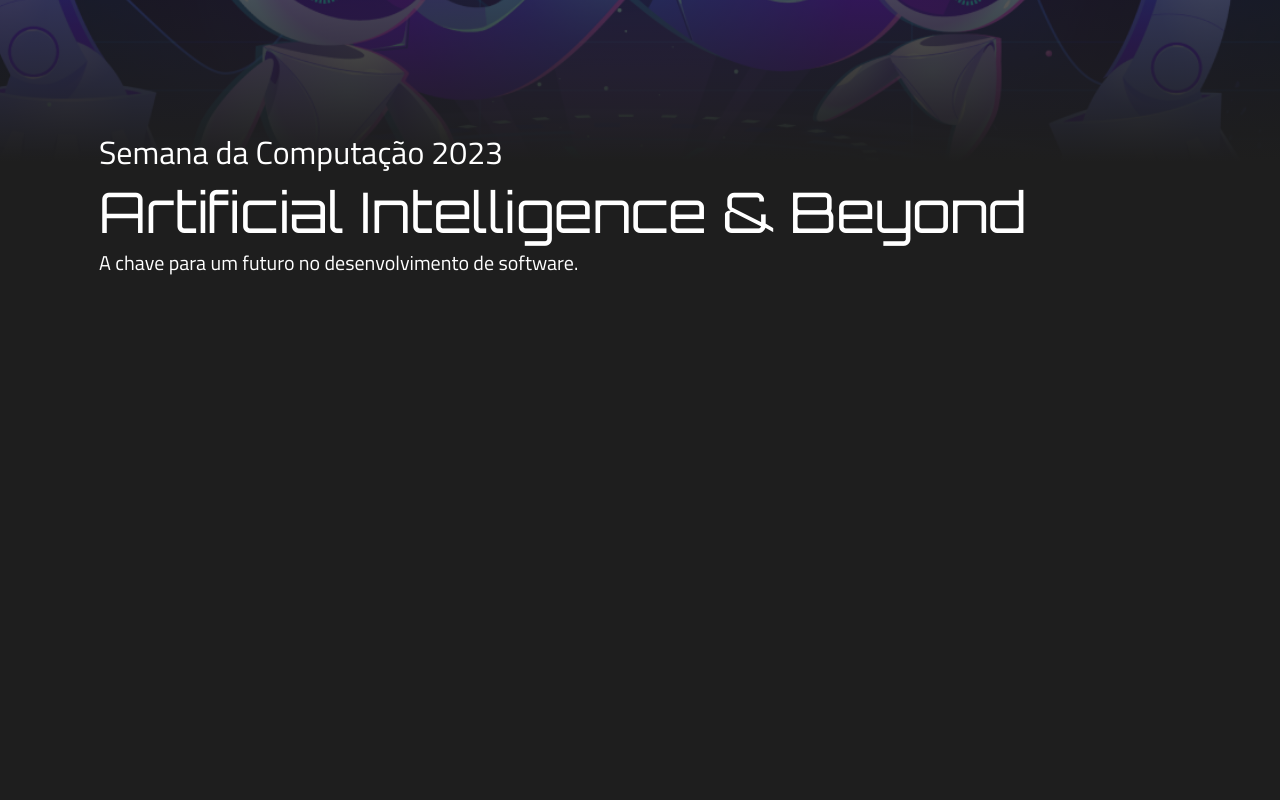
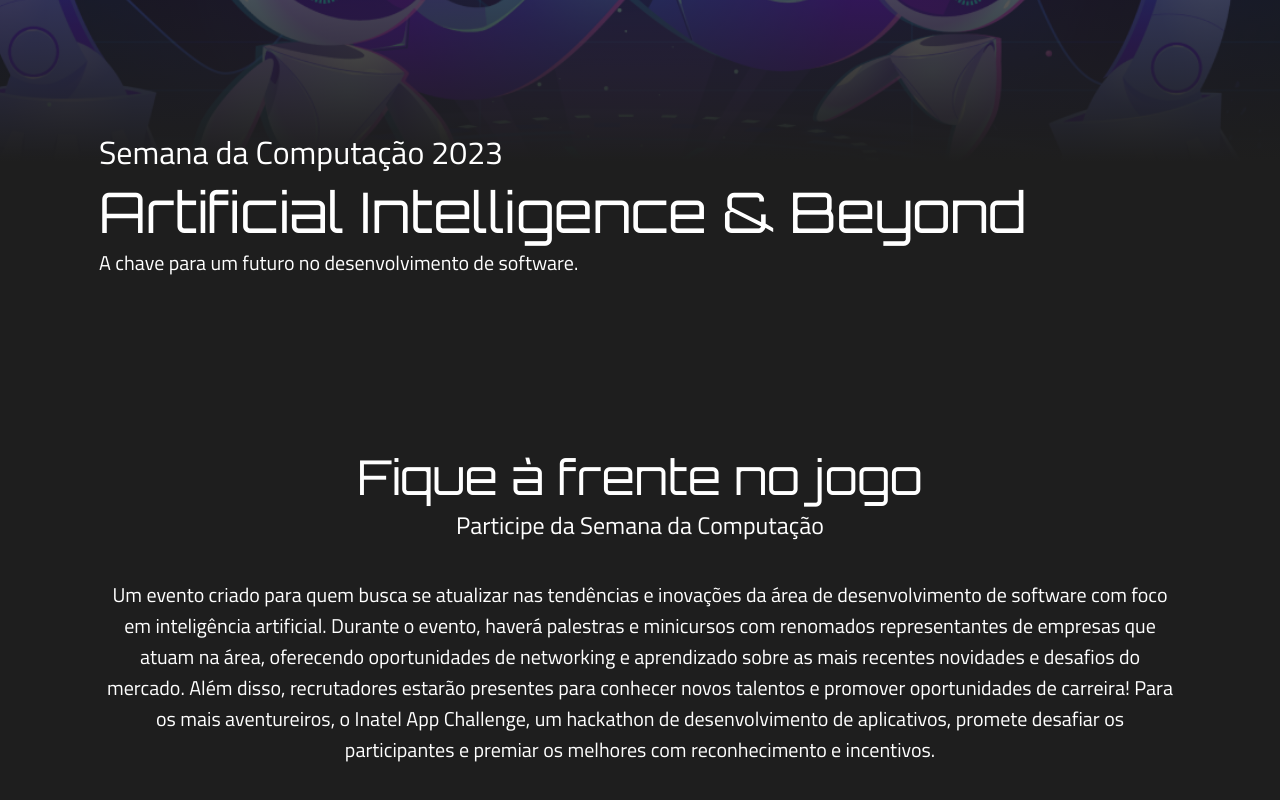
Before and after one commit to LeoGalisse/case-processo-seletivo, a React (Vite) app: page / in a window 1280 px wide. Shown: the part 482-1282 px from the top of the page. Before the commit the page ends 832 px from the top, so only its background shows below. Built offline with nearby package versions, Linux system fonts and the light colour scheme.

Commit message:
feat: :sparkles: add about component

```diff
--- a/src/Router.tsx
+++ b/src/Router.tsx
@@ -1,10 +1,19 @@
 import { Routes, Route } from 'react-router-dom'
 import { SeComp } from './pages/SeComp/Home'
+import { Sobre } from './pages/SeComp/Sobre'
 
 export function Router() {
   return (
     <Routes>
-      <Route path="/" element={<SeComp />} />
+      <Route
+        path="/"
+        element={
+          <>
+            <SeComp />
+            <Sobre />
+          </>
+        }
+      />
     </Routes>
   )
 }
--- /dev/null
+++ b/src/pages/SeComp/Sobre/index.tsx
@@ -0,0 +1,29 @@
+import { SobreContainer, SobreContent, SobreTitle } from './styles'
+
+export function Sobre() {
+  return (
+    <div id="#sobre">
+      <SobreContainer>
+        <SobreTitle>
+          <span>Fique à frente no jogo</span>
+          <span>Participe da Semana da Computação</span>
+        </SobreTitle>
+        <SobreContent>
+          <span>
+            Um evento criado para quem busca se atualizar nas tendências e
+            inovações da área de desenvolvimento de software com foco em
+            inteligência artificial. Durante o evento, haverá palestras e
+            minicursos com renomados representantes de empresas que atuam na
+            área, oferecendo oportunidades de networking e aprendizado sobre as
+            mais recentes novidades e desafios do mercado. Além disso,
+            recrutadores estarão presentes para conhecer novos talentos e
+            promover oportunidades de carreira! Para os mais aventureiros, o
+            Inatel App Challenge, um hackathon de desenvolvimento de
+            aplicativos, promete desafiar os participantes e premiar os melhores
+            com reconhecimento e incentivos.
+          </span>
+        </SobreContent>
+      </SobreContainer>
+    </div>
+  )
+}
--- /dev/null
+++ b/src/pages/SeComp/Sobre/styles.ts
@@ -0,0 +1,42 @@
+import { styled } from '../../../styles'
+
+export const SobreContainer = styled('div', {
+  display: 'flex',
+  flexDirection: 'column',
+  alignItems: 'center',
+})
+
+export const SobreTitle = styled('div', {
+  display: 'flex',
+  flexDirection: 'column',
+  alignItems: 'center',
+  marginTop: 96,
+
+  'span:first-child': {
+    fontFamily: 'Orbitron',
+    fontWeight: '$semiBold',
+    fontSize: '$4xl',
+  },
+  'span:last-child': {
+    fontSize: '$xl',
+  },
+})
+
+export const SobreContent = styled('div', {
+  display: 'flex',
+  textAlign: 'center',
+
+  marginBottom: 96,
+  marginTop: 36,
+  marginLeft: '7.9vw',
+  marginRight: '7.9vw',
+
+  span: {
+    fontSize: '$lg',
+  },
+
+  '@media (max-width: 768px)': {
+    marginLeft: '2vw',
+    marginRight: '2vw',
+  },
+})
```
Also changed, not shown: src/pages/SeComp/index.tsx (deleted, +0 -19 lines), src/pages/SeComp/styles.ts (deleted, +0 -42 lines).
